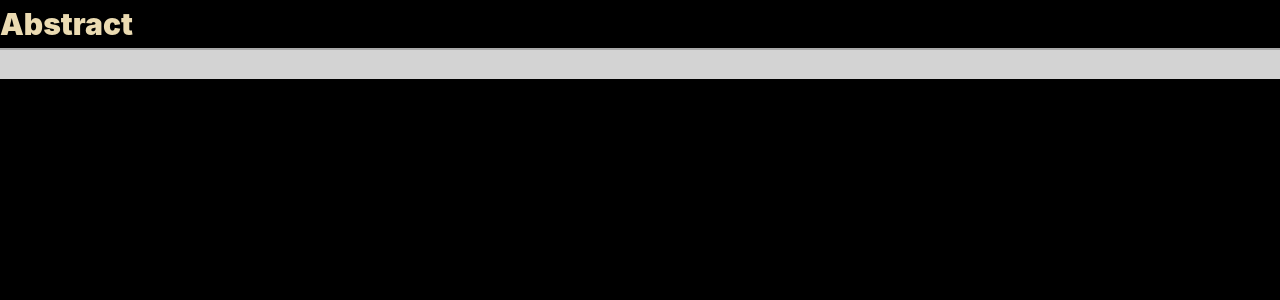
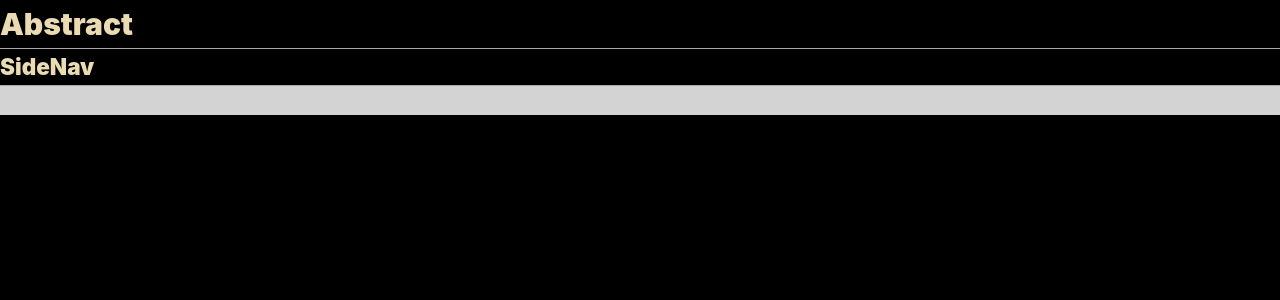
Before and after one commit to Unomars4/abstract, a Vue app: page / in a window 1280 px wide. Shown: the top 300 px of the page. Built offline with nearby package versions, Linux system fonts and the light colour scheme.

Commit message:
add side navbar

```diff
--- a/src/App.vue
+++ b/src/App.vue
@@ -9,7 +9,13 @@ import { RouterView } from 'vue-router'
     </nav>
   </header>
 
-  <RouterView />
+  <div>
+    <aside>
+      <h1>SideNav</h1>
+    </aside>
+
+    <RouterView />
+  </div>
 
   <footer>
   </footer>
@@ -19,6 +25,8 @@ import { RouterView } from 'vue-router'
 h1 {
   font-weight: 900;
 }
+
+aside {}
 
 footer {
   width: 100%;
```
